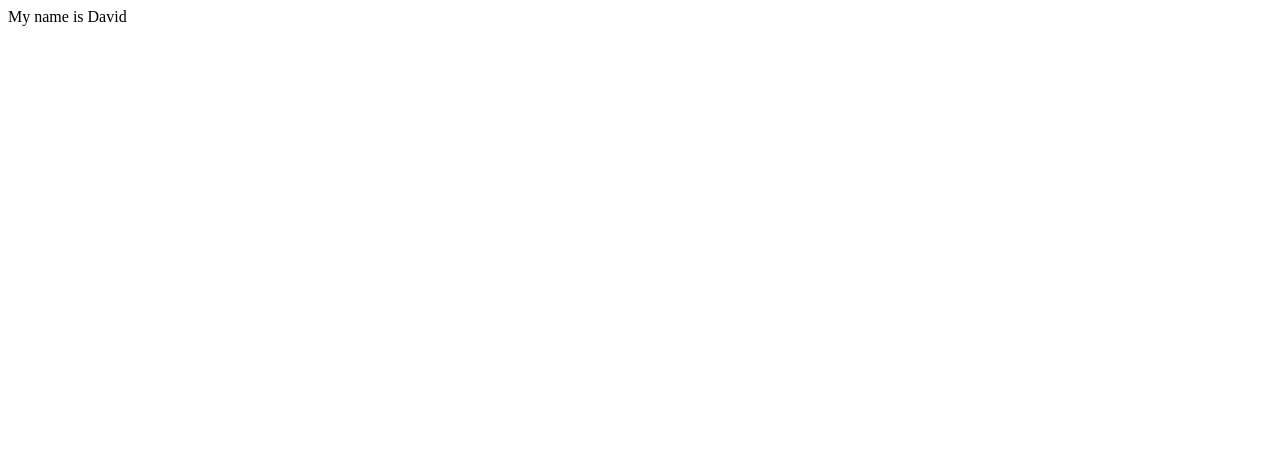
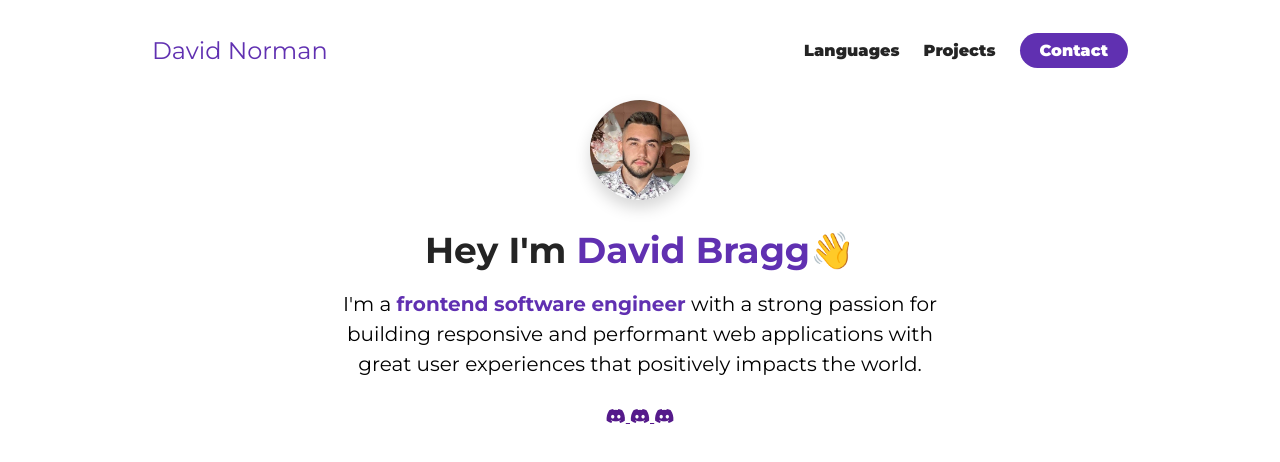
Before and after one commit to JDNorman/Portfolio, a plain HTML site: page index.html in a window 1280 px wide. Drawn offline with Linux system fonts and the light colour scheme.

Commit message:
nearly done with #about-me part of tutorial

```diff
--- a/index.html
+++ b/index.html
@@ -4,11 +4,64 @@
 <head>
   <meta charset="UTF-8">
   <meta name="viewport" content="width=device-width, initial-scale=1.0">
-  <title>Document</title>
+  <title>David Bragg</title>
+  <link rel="stylesheet" href="./style.css">
+  <script src="https://kit.fontawesome.com/c8e4d183c2.js" crossorigin="anonymous"></script>
 </head>
 
 <body>
-  My name is David
+  <section id="about-me">
+    <nav>
+      <div class="personal__logo">David Norman</div>
+      <ul class="nav__link--list">
+        <li>
+          <a href="" class="nav__link--anchor
+          nav__link--hover-effect
+          link__hover-effect--black
+          ">Languages</a>
+        </li>
+        <li>
+          <a href="" class="nav__link--anchor
+          nav__link--hover-effect
+          link__hover-effect--black
+          ">Projects</a>
+        </li>
+        <li>
+          <a href="" class="
+          nav__link--anchor
+          nav__link--anchor-primary
+          ">Contact</a>
+        </li>
+      </ul>
+    </nav>
+    <div class="flex-1">
+      <div class="about-me__info row">
+        <div class="about-me__info--container">
+          <figure class="about-me__picture--mask">
+            <img src="./assets/me.jpeg" class="about-me__picture" alt="Picture of Me!">
+          </figure>
+          <h1 class="about-me__info--title">
+            Hey I'm <span class="text--purple">David Bragg</span>👋
+          </h1>
+          <p class="about-me__info--para">
+            I'm a <strong class="text--purple">frontend software engineer</strong> with a strong passion for building responsive and performant web
+            applications with great user experiences that positively impacts the world.
+          </p>
+          <div class="about-me__links">
+            <a href="" class="about-me__link">
+              <i class="fa-brands fa-discord"></i>
+            </a>
+            <a href="" class="about-me__link">
+              <i class="fa-brands fa-discord"></i>
+            </a>
+            <a href="" class="about-me__link">
+              <i class="fa-brands fa-discord"></i>
+            </a>
+          </div>
+        </div>
+      </div>
+    </div>
+  </section>
 </body>
 
 </html>
--- /dev/null
+++ b/style.css
@@ -0,0 +1,131 @@
+@import url("https://fonts.googleapis.com/css2?family=Montserrat:ital,wght@0,100..900;1,100..900&display=swap");
+
+* {
+  font-family: "Montserrat", sans-serif;
+  padding: 0;
+  margin: 0;
+  box-sizing: border-box;
+}
+
+h1, h2, h3, h4, h5, h6, span {
+  color: #242424;
+  text-align: center;
+  line-height: 1.25;
+}
+
+h1 {
+  font-size: 36px;
+}
+
+p {
+  line-height: 1.5;
+  font-size: 16px;;
+}
+
+li {
+  list-style-type: none;
+}
+
+.flex {
+  display: flex;
+}
+
+.flex-1 {
+  flex: 1
+}
+
+.row {
+  width: 100%;
+  max-width: 800px;
+  margin: 0 auto;
+}
+
+.text--purple {
+  color: #6030b1;
+}
+
+/* NAVIGATION BAR */
+
+nav {
+  height: 100px;
+  width: 100%;
+  max-width: 1000px;
+  margin: 0 auto;
+  display: flex;
+  justify-content: space-between;
+  align-items: center;
+}
+
+.nav__link--list {
+  display: flex;
+}
+
+.nav__link--anchor {
+  margin: 0 12px;
+  color: #242424;
+  text-decoration: none;
+  font-weight: 900;
+}
+
+.nav__link--anchor-primary {
+  background-color: #6030b1;
+  padding: 8px 20px;
+  border-radius: 50px;
+  color: white;
+  transition: all 300ms ease;
+}
+
+.nav__link--anchor-primary:hover {
+  background-color: #5d3eff;
+}
+
+.personal__logo {
+  font-size: 24px;
+  color: #6030b1;
+  margin: 0 12px;
+  font: bold;
+}
+
+/* ABOUT ME */
+
+#about-me {
+  min-height: 100vh;
+  display: flex;
+  flex-direction: column;
+}
+
+.about-me__info--container {
+  display: flex;
+  flex-direction: column;
+  justify-content: center;
+  align-items: center;
+  max-width: 600px;
+  margin: 0 auto;
+  text-align: center;
+}
+
+.about-me__picture--mask {
+  width: 100px;
+  height: 100px;
+  border-radius: 50%;
+  overflow: hidden;
+  box-shadow: 0 8px 16px rgba(0, 0, 0, 0.16);
+  margin-bottom: 28px;
+}
+
+.about-me__picture {
+  width: 100%;
+
+  /* Improving my own picture */
+  transform: scale(1.5);
+  padding-top: 8px;
+}
+
+.about-me__info--title {
+  margin-bottom: 16px;
+}
+
+.about-me__info--para {
+  font-size: 20px;
+  margin-bottom: 28px;
+}
```
Also changed, not shown: assets/chat.png (added), assets/dashboard.png (added), assets/logo.svg (added), assets/loopit.png (added), assets/me.jpeg (added), assets/undraw_websites.svg (added), 2 other files.
